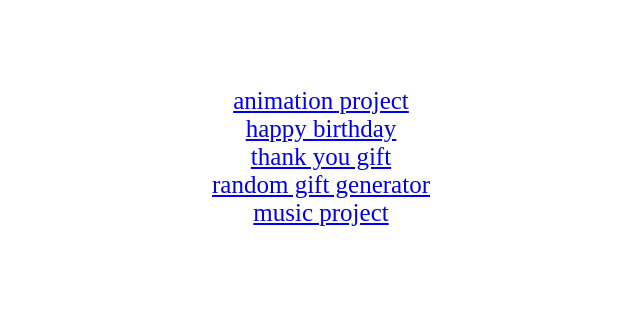
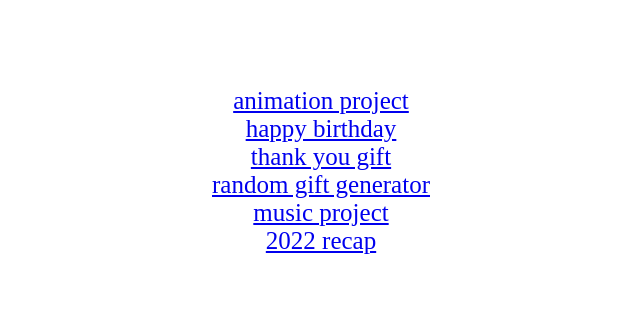
Before and after one commit to c25mc/c25mc.github.io, a plain HTML site: page projects.html in a window 1280 px wide. Shown: the whole page, without its empty margins (319-959 px from the left). Drawn offline with Linux system fonts and the light colour scheme.

Commit message:
beginning of year project

```diff
--- a/projects.html
+++ b/projects.html
@@ -44,7 +44,10 @@
 	<div class= "button">music project</div>
 </a>
 
-<div id="titlebox"></div>
+<a href="mollyhelp.html">
+	<div class= "button">2022 recap</div>
+</a>
+
 
 
 
```
